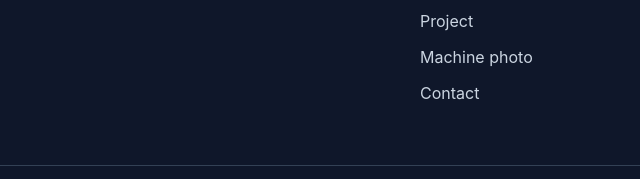
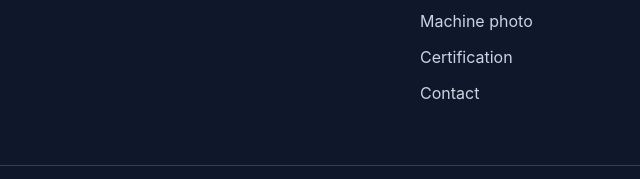
Before and after one commit to Herfinrizalherdiansyah/portfolio, a website: page index.html in a window 1280 px wide. Shown: the part 5036-5215 px from the top of the page, 444-1084 px from the left. Drawn offline with Linux system fonts and the light colour scheme.

Commit message:
fix: Update navigation: "Project" to "Machine photo" and vice versa

```diff
--- a/index.html
+++ b/index.html
@@ -309,10 +309,10 @@
                 <a href="#about" class="mb-3 inline-block text-base hover:text-primary">About me</a>
               </li>
               <li>
-                <a href="#project" class="mb-3 inline-block text-base hover:text-primary">Project</a>
+                <a href="#project" class="mb-3 inline-block text-base hover:text-primary">Machine photo</a>
               </li>
               <li>
-                <a href="#certificate" class="mb-3 inline-block text-base hover:text-primary">Machine photo</a>
+                <a href="#certificate" class="mb-3 inline-block text-base hover:text-primary">Certification</a>
               </li>
               <li>
                 <a href="#contact" class="mb-3 inline-block text-base hover:text-primary">Contact</a>
```
